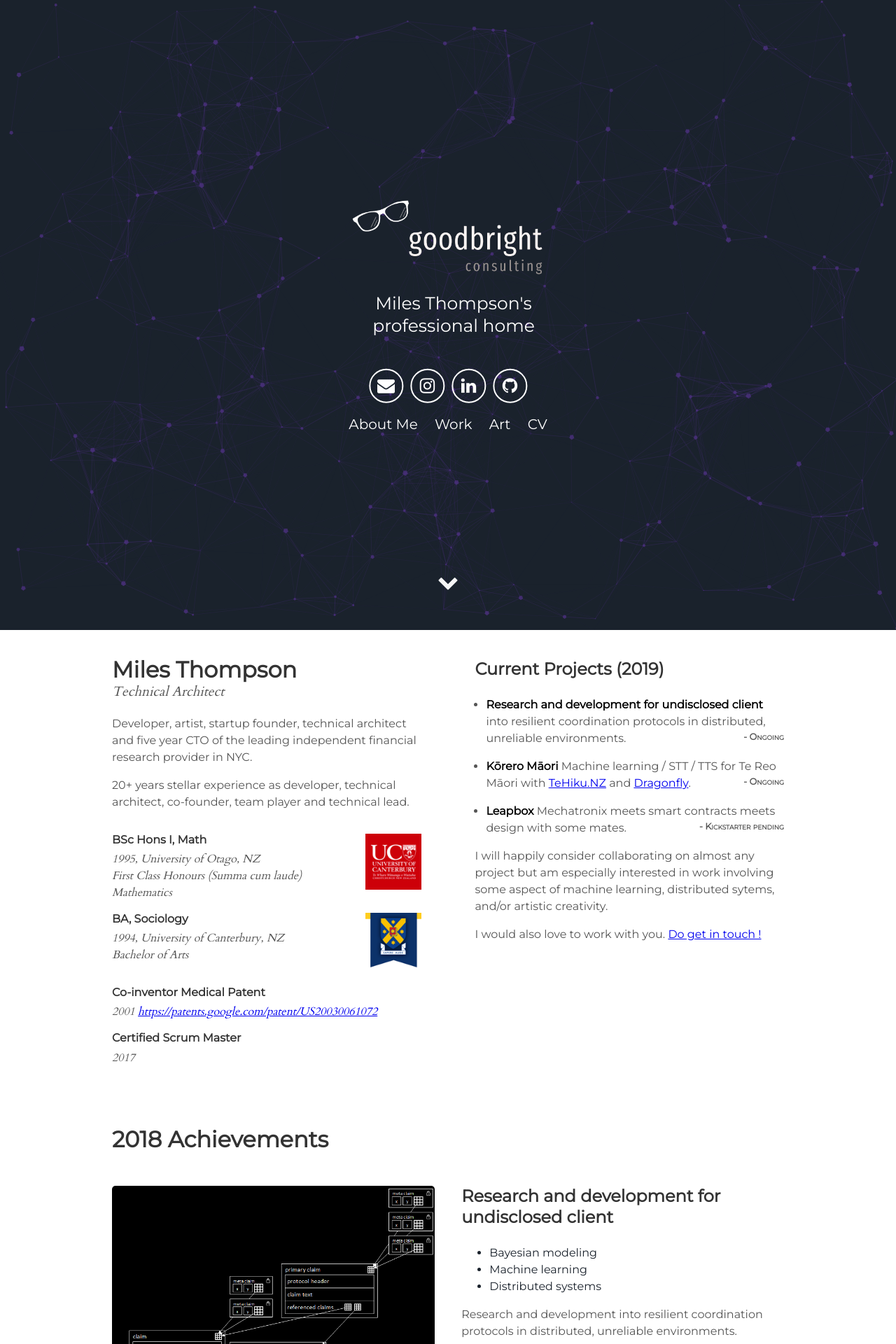
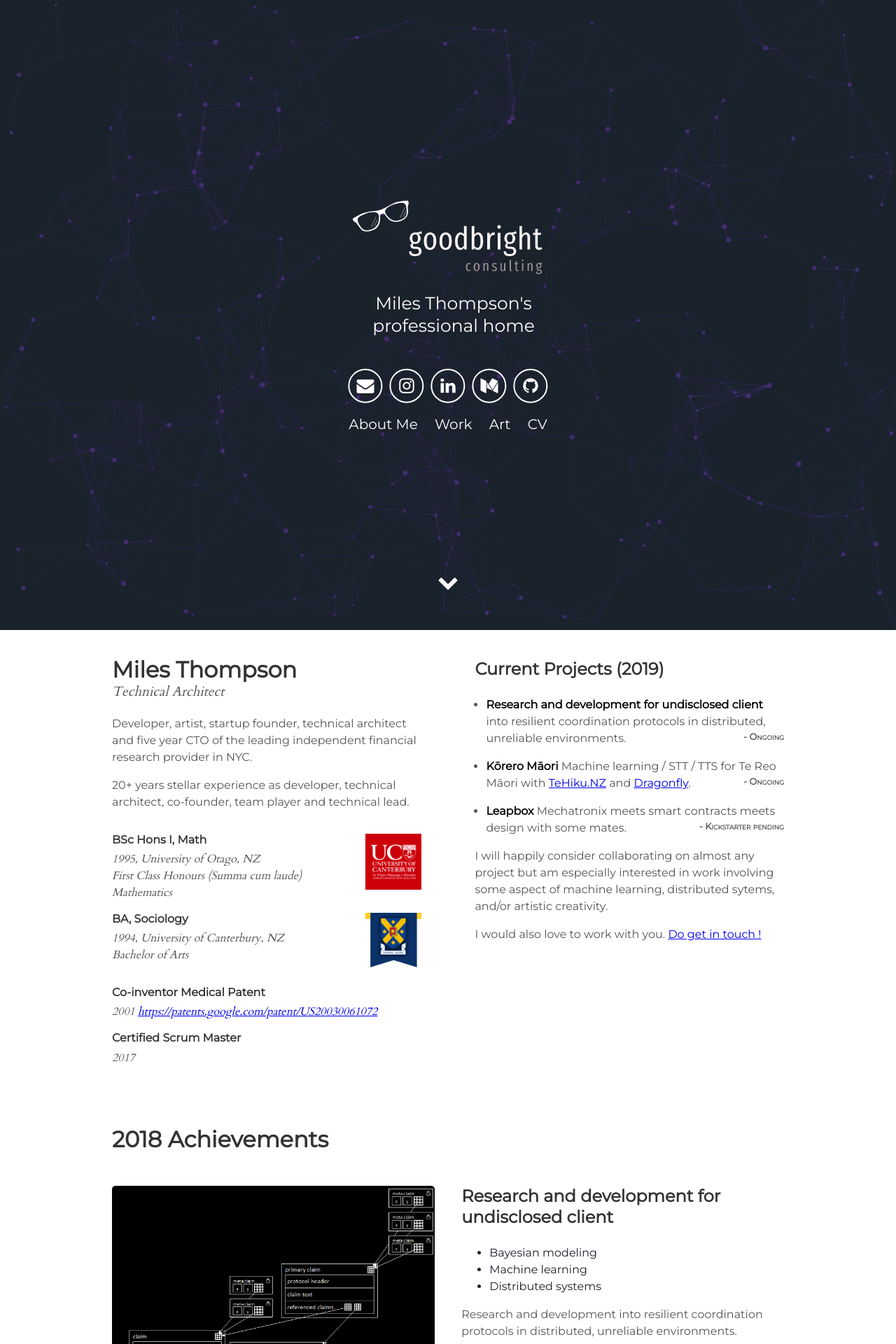
Before and after one commit to utunga/goodbright-nz, a Jekyll site: the page built from index.html, in a window 1280 px wide. Shown: the top 1920 px of the page at 70% size. Built offline with Jekyll 4.4.1, drawn with Linux system fonts in a browser that asks for light colours.

Commit message:
might as well put the medium link back - bit out of date but i should just post more content

```diff
--- a/_includes/header.html
+++ b/_includes/header.html
@@ -9,7 +9,7 @@
         <a aria-label="Insta" target="_blank" href="http://instagram.com/{{site.insta_username}}"><i class="icon fa fa-instagram" aria-hidden="true"></i></a>
         <!-- <a aria-label="Twitter" target="_blank" href="http://twitter.com/{{site.twitter_username}}"><i class="icon fa fa-twitter" aria-hidden="true"></i></a> -->
         <a aria-label="Linked In" target="_blank" href="https://www.linkedin.com/in/milesthompson"><i class="icon fa fa-linkedin" aria-hidden="true"></i></a>
-<!--         <a aria-label="Medium" target="_blank" href="http://medium.com/@{{site.medium_username}}"><i class="icon fa fa-medium" aria-hidden="true"></i></a> -->
+        <a aria-label="Medium" target="_blank" href="http://medium.com/@{{site.medium_username}}"><i class="icon fa fa-medium" aria-hidden="true"></i></a>
         <a aria-label="Github" target="_blank" href="http://github.com/{{site.github_username}}"><i class="icon fa fa-github" aria-hidden="true"></i></a>
       </div>
       <div id="email_display" class="email_display">
```
